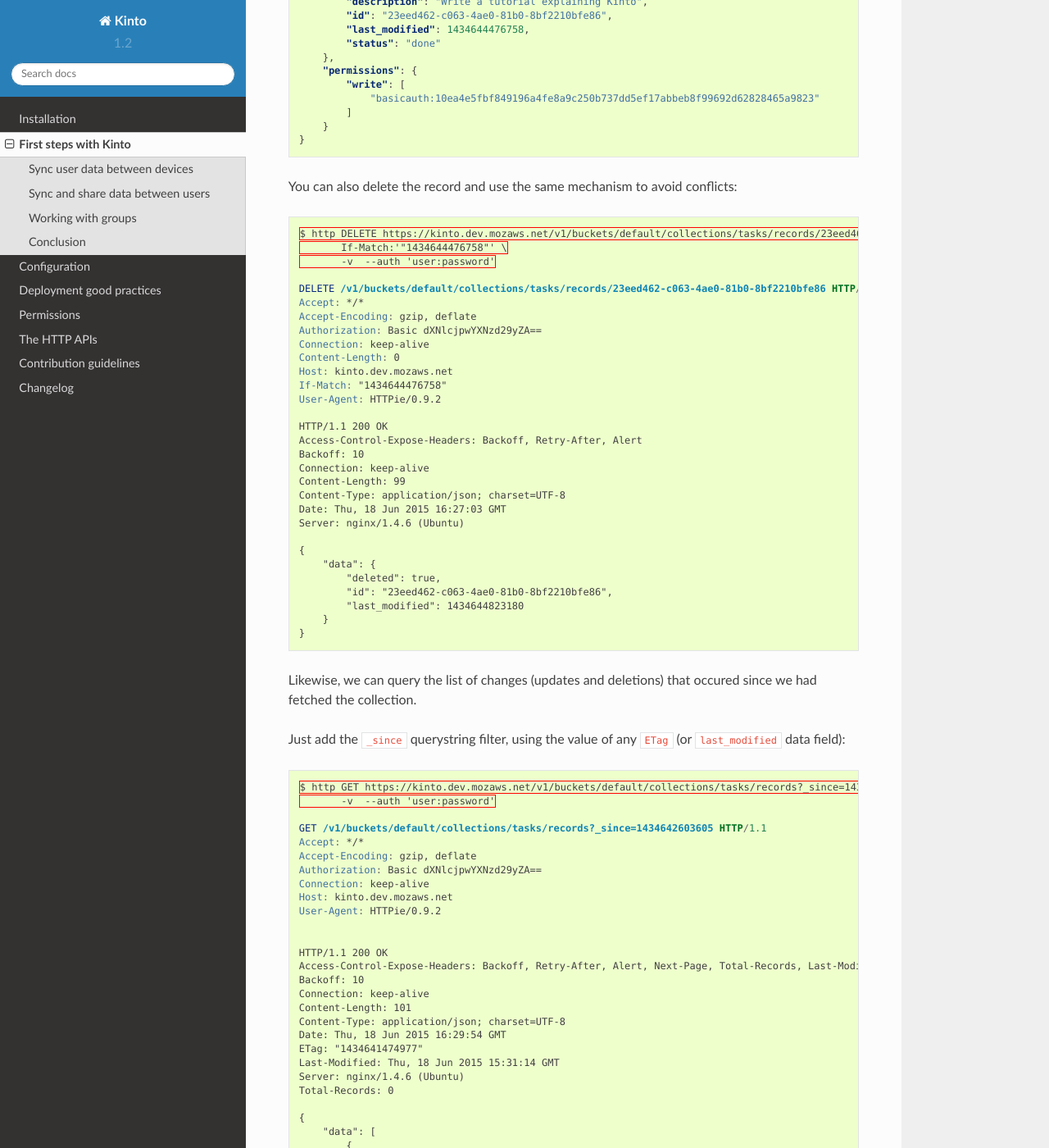
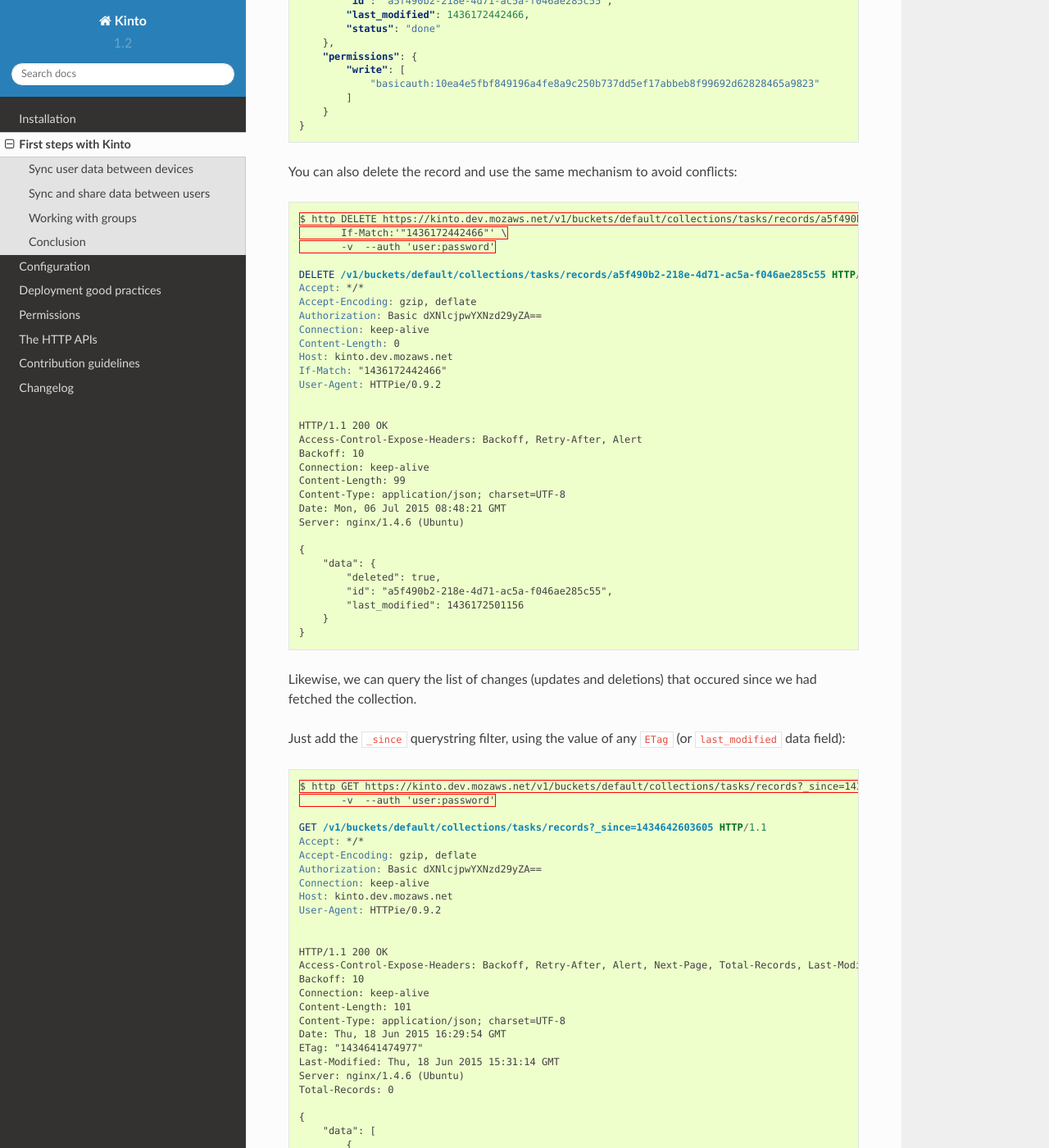
Before and after one commit to Kinto/kinto, a Sphinx documentation site: the page built from docs/tutorial.rst, in a window 1280 px wide and 1400 px high, scrolled down 5532 px. Shown: the whole window at 82% size. Built offline with Sphinx 7.4.7 and the Read the Docs theme 2.0.0, drawn with Linux system fonts in a browser that asks for light colours; some of the changed text lies outside the part shown.

Commit message:
Update calls for Kinto 1.2

```diff
--- a/docs/tutorial.rst
+++ b/docs/tutorial.rst
@@ -58,14 +58,14 @@
     Connection: keep-alive
     Content-Length: 253
     Content-Type: application/json; charset=UTF-8
-    Date: Thu, 18 Jun 2015 15:31:55 GMT
+    Date: Mon, 06 Jul 2015 08:39:56 GMT
     Server: nginx/1.4.6 (Ubuntu)
 
     {
         "data": {
             "description": "Write a tutorial explaining Kinto",
-            "id": "23eed462-c063-4ae0-81b0-8bf2210bfe86",
-            "last_modified": 1434641515332,
+            "id": "a5f490b2-218e-4d71-ac5a-f046ae285c55",
+            "last_modified": 1436171996916,
             "status": "todo"
         },
         "permissions": {
@@ -96,9 +96,9 @@
     Connection: keep-alive
     Content-Length: 152
     Content-Type: application/json; charset=UTF-8
-    Date: Thu, 18 Jun 2015 15:34:04 GMT
-    ETag: "1434641474977"
-    Last-Modified: Thu, 18 Jun 2015 15:31:14 GMT
+    Date: Mon, 06 Jul 2015 08:40:14 GMT
+    ETag: "1436171996916"
+    Last-Modified: Mon, 06 Jul 2015 08:39:56 GMT
     Server: nginx/1.4.6 (Ubuntu)
     Total-Records: 1
 
@@ -106,27 +106,27 @@
         "data": [
             {
                 "description": "Write a tutorial explaining Kinto",
-                "id": "23eed462-c063-4ae0-81b0-8bf2210bfe86",
-                "last_modified": 1434641515332,
+                "id": "a5f490b2-218e-4d71-ac5a-f046ae285c55",
+                "last_modified": 1436171996916,
                 "status": "todo"
             }
         ]
     }
 
 
-Keep a note of the ``ETag`` and of the ``last_modified`` values returned (here
-respectively ``"1434641474977"`` and ``"1434641515332"``), we'll need them for
-a later example.
+Keep a note of the ``ETag`` and of the ``last_modified`` values
+returned (here both ``"1436171996916"``), we'll need them for a later
+example.
 
 We can obviously also update one of our tasks, using its ``id``:
 
 .. code-block:: http
 
     $ echo '{"data": {"status": "doing"}}' | \
-         http PATCH https://kinto.dev.mozaws.net/v1/buckets/default/collections/tasks/records/23eed462-c063-4ae0-81b0-8bf2210bfe86 \
+         http PATCH https://kinto.dev.mozaws.net/v1/buckets/default/collections/tasks/records/a5f490b2-218e-4d71-ac5a-f046ae285c55 \
               -v  --auth 'user:password'
 
-    PATCH /v1/buckets/default/collections/tasks/records/23eed462-c063-4ae0-81b0-8bf2210bfe86 HTTP/1.1
+    PATCH /v1/buckets/default/collections/tasks/records/a5f490b2-218e-4d71-ac5a-f046ae285c55 HTTP/1.1
     Accept: application/json
     Accept-Encoding: gzip, deflate
     Authorization: Basic dXNlcjpwYXNzd29yZA==
@@ -148,14 +148,14 @@
     Connection: keep-alive
     Content-Length: 254
     Content-Type: application/json; charset=UTF-8
-    Date: Thu, 18 Jun 2015 15:50:03 GMT
+    Date: Mon, 06 Jul 2015 08:43:49 GMT
     Server: nginx/1.4.6 (Ubuntu)
 
     {
         "data": {
             "description": "Write a tutorial explaining Kinto",
-            "id": "23eed462-c063-4ae0-81b0-8bf2210bfe86",
-            "last_modified": 1434642603605,
+            "id": "a5f490b2-218e-4d71-ac5a-f046ae285c55",
+            "last_modified": 1436172229372,
             "status": "doing"
         },
         "permissions": {
@@ -183,11 +183,11 @@
 .. code-block:: http
 
     $ echo '{"data": {"status": "done"}}' | \
-        http PATCH https://kinto.dev.mozaws.net/v1/buckets/default/collections/tasks/records/23eed462-c063-4ae0-81b0-8bf2210bfe86 \
+        http PATCH https://kinto.dev.mozaws.net/v1/buckets/default/collections/tasks/records/a5f490b2-218e-4d71-ac5a-f046ae285c55 \
             If-Match:'"1434641515332"' \
             -v  --auth 'user:password'
 
-    PATCH /v1/buckets/default/collections/tasks/records/23eed462-c063-4ae0-81b0-8bf2210bfe86 HTTP/1.1
+    PATCH /v1/buckets/default/collections/tasks/records/a5f490b2-218e-4d71-ac5a-f046ae285c55 HTTP/1.1
     Accept: application/json
     Accept-Encoding: gzip, deflate
     Authorization: Basic dXNlcjpwYXNzd29yZA==
@@ -205,13 +205,12 @@
     }
 
     HTTP/1.1 412 Precondition Failed
-    Access-Control-Expose-Headers: Backoff, Retry-After, Alert
     Connection: keep-alive
     Content-Length: 98
     Content-Type: application/json; charset=UTF-8
-    Date: Thu, 18 Jun 2015 16:08:31 GMT
-    ETag: "1434642603605"
-    Last-Modified: Thu, 18 Jun 2015 15:50:03 GMT
+    Date: Mon, 06 Jul 2015 08:45:07 GMT
+    ETag: "1436172229372"
+    Last-Modified: Mon, 06 Jul 2015 08:43:49 GMT
     Server: nginx/1.4.6 (Ubuntu)
 
     {
@@ -229,10 +228,10 @@
 
 .. code-block:: http
 
-    $ http GET https://kinto.dev.mozaws.net/v1/buckets/default/collections/tasks/records/23eed462-c063-4ae0-81b0-8bf2210bfe86 \
+    $ http GET https://kinto.dev.mozaws.net/v1/buckets/default/collections/tasks/records/a5f490b2-218e-4d71-ac5a-f046ae285c55 \
            -v  --auth 'user:password'
 
-    GET /v1/buckets/default/collections/tasks/records/23eed462-c063-4ae0-81b0-8bf2210bfe86 HTTP/1.1
+    GET /v1/buckets/default/collections/tasks/records/a5f490b2-218e-4d71-ac5a-f046ae285c55 HTTP/1.1
     Accept: */*
     Accept-Encoding: gzip, deflate
     Authorization: Basic dXNlcjpwYXNzd29yZA==
@@ -247,16 +246,16 @@
     Connection: keep-alive
     Content-Length: 254
     Content-Type: application/json; charset=UTF-8
-    Date: Thu, 18 Jun 2015 16:13:21 GMT
-    ETag: "1434641474977"
-    Last-Modified: Thu, 18 Jun 2015 15:31:14 GMT
+    Date: Mon, 06 Jul 2015 08:45:57 GMT
+    ETag: "1436172229372"
+    Last-Modified: Mon, 06 Jul 2015 08:43:49 GMT
     Server: nginx/1.4.6 (Ubuntu)
 
     {
         "data": {
             "description": "Write a tutorial explaining Kinto",
-            "id": "23eed462-c063-4ae0-81b0-8bf2210bfe86",
-            "last_modified": 1434642603605,
+            "id": "a5f490b2-218e-4d71-ac5a-f046ae285c55",
+            "last_modified": 1436172229372,
             "status": "doing"
         },
         "permissions": {
@@ -277,11 +276,11 @@
 .. code-block:: http
 
     $ echo '{"data": {"status": "done"}}' | \
-        http PATCH https://kinto.dev.mozaws.net/v1/buckets/default/collections/tasks/records/23eed462-c063-4ae0-81b0-8bf2210bfe86 \
-            If-Match:'"1434642603605"' \
+        http PATCH https://kinto.dev.mozaws.net/v1/buckets/default/collections/tasks/records/a5f490b2-218e-4d71-ac5a-f046ae285c55 \
+            If-Match:'"1436172229372"' \
             -v  --auth 'user:password'
 
-    PATCH /v1/buckets/default/collections/tasks/records/23eed462-c063-4ae0-81b0-8bf2210bfe86 HTTP/1.1
+    PATCH /v1/buckets/default/collections/tasks/records/a5f490b2-218e-4d71-ac5a-f046ae285c55 HTTP/1.1
     Accept: application/json
     Accept-Encoding: gzip, deflate
     Authorization: Basic dXNlcjpwYXNzd29yZA==
@@ -304,14 +303,14 @@
     Connection: keep-alive
     Content-Length: 253
     Content-Type: application/json; charset=UTF-8
-    Date: Thu, 18 Jun 2015 16:21:16 GMT
+    Date: Mon, 06 Jul 2015 08:47:22 GMT
     Server: nginx/1.4.6 (Ubuntu)
 
     {
         "data": {
             "description": "Write a tutorial explaining Kinto",
-            "id": "23eed462-c063-4ae0-81b0-8bf2210bfe86",
-            "last_modified": 1434644476758,
+            "id": "a5f490b2-218e-4d71-ac5a-f046ae285c55",
+            "last_modified": 1436172442466,
             "status": "done"
         },
         "permissions": {
@@ -326,19 +325,20 @@
 
 .. code-block:: http
 
-    $ http DELETE https://kinto.dev.mozaws.net/v1/buckets/default/collections/tasks/records/23eed462-c063-4ae0-81b0-8bf2210bfe86 \
-           If-Match:'"1434644476758"' \
+    $ http DELETE https://kinto.dev.mozaws.net/v1/buckets/default/collections/tasks/records/a5f490b2-218e-4d71-ac5a-f046ae285c55 \
+           If-Match:'"1436172442466"' \
            -v  --auth 'user:password'
 
-    DELETE /v1/buckets/default/collections/tasks/records/23eed462-c063-4ae0-81b0-8bf2210bfe86 HTTP/1.1
+    DELETE /v1/buckets/default/collections/tasks/records/a5f490b2-218e-4d71-ac5a-f046ae285c55 HTTP/1.1
     Accept: */*
     Accept-Encoding: gzip, deflate
     Authorization: Basic dXNlcjpwYXNzd29yZA==
     Connection: keep-alive
     Content-Length: 0
     Host: kinto.dev.mozaws.net
-    If-Match: "1434644476758"
+    If-Match: "1436172442466"
     User-Agent: HTTPie/0.9.2
+
 
     HTTP/1.1 200 OK
     Access-Control-Expose-Headers: Backoff, Retry-After, Alert
@@ -346,14 +346,14 @@
     Connection: keep-alive
     Content-Length: 99
     Content-Type: application/json; charset=UTF-8
-    Date: Thu, 18 Jun 2015 16:27:03 GMT
+    Date: Mon, 06 Jul 2015 08:48:21 GMT
     Server: nginx/1.4.6 (Ubuntu)
 
     {
         "data": {
             "deleted": true,
-            "id": "23eed462-c063-4ae0-81b0-8bf2210bfe86",
-            "last_modified": 1434644823180
+            "id": "a5f490b2-218e-4d71-ac5a-f046ae285c55",
+            "last_modified": 1436172501156
         }
     }
 
@@ -393,7 +393,7 @@
         "data": [
             {
                 "deleted": true,
-                "id": "23eed462-c063-4ae0-81b0-8bf2210bfe86",
+                "id": "a5f490b2-218e-4d71-ac5a-f046ae285c55",
                 "last_modified": 1434644823180
             }
         ]
```
Also changed, not shown: other parts of docs/tutorial.rst (+2 -2 lines).
